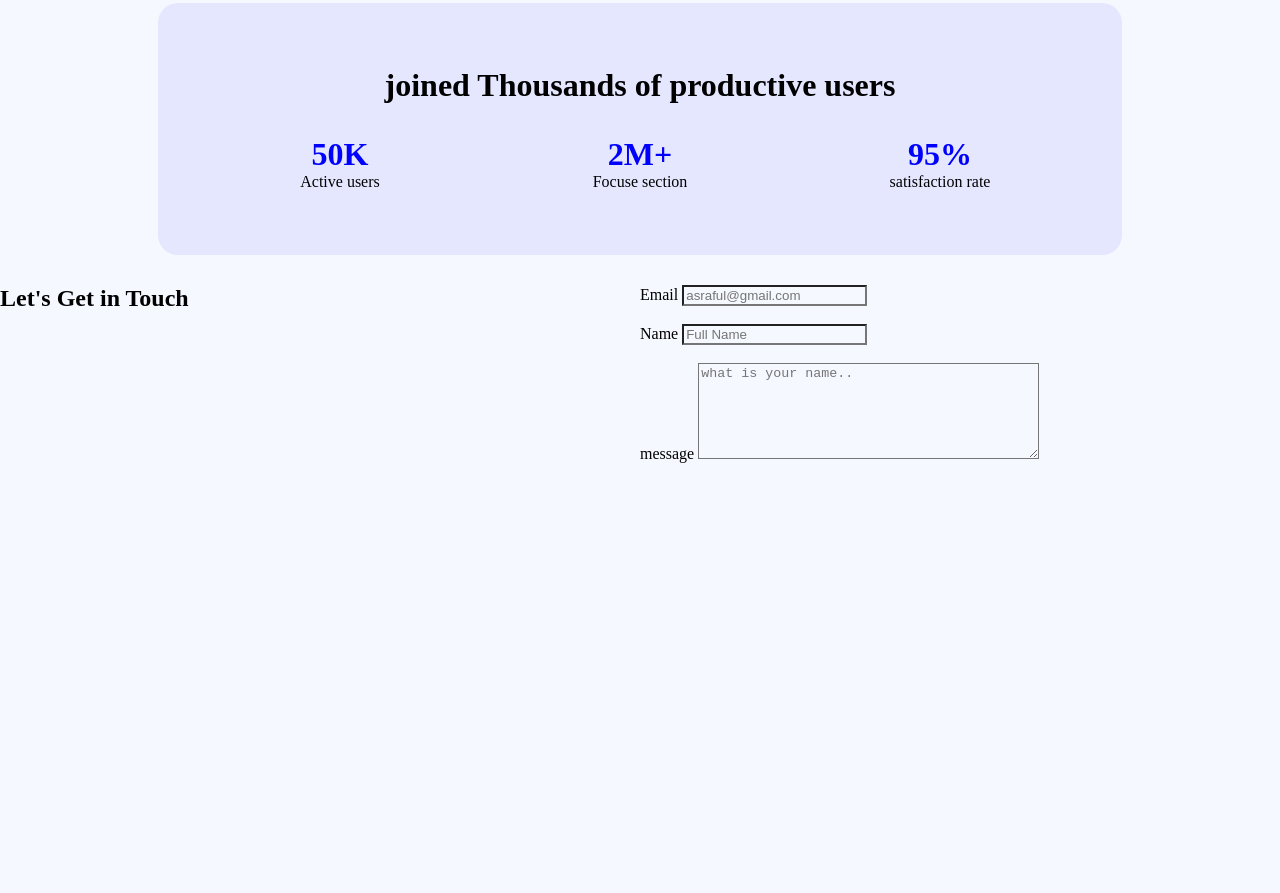
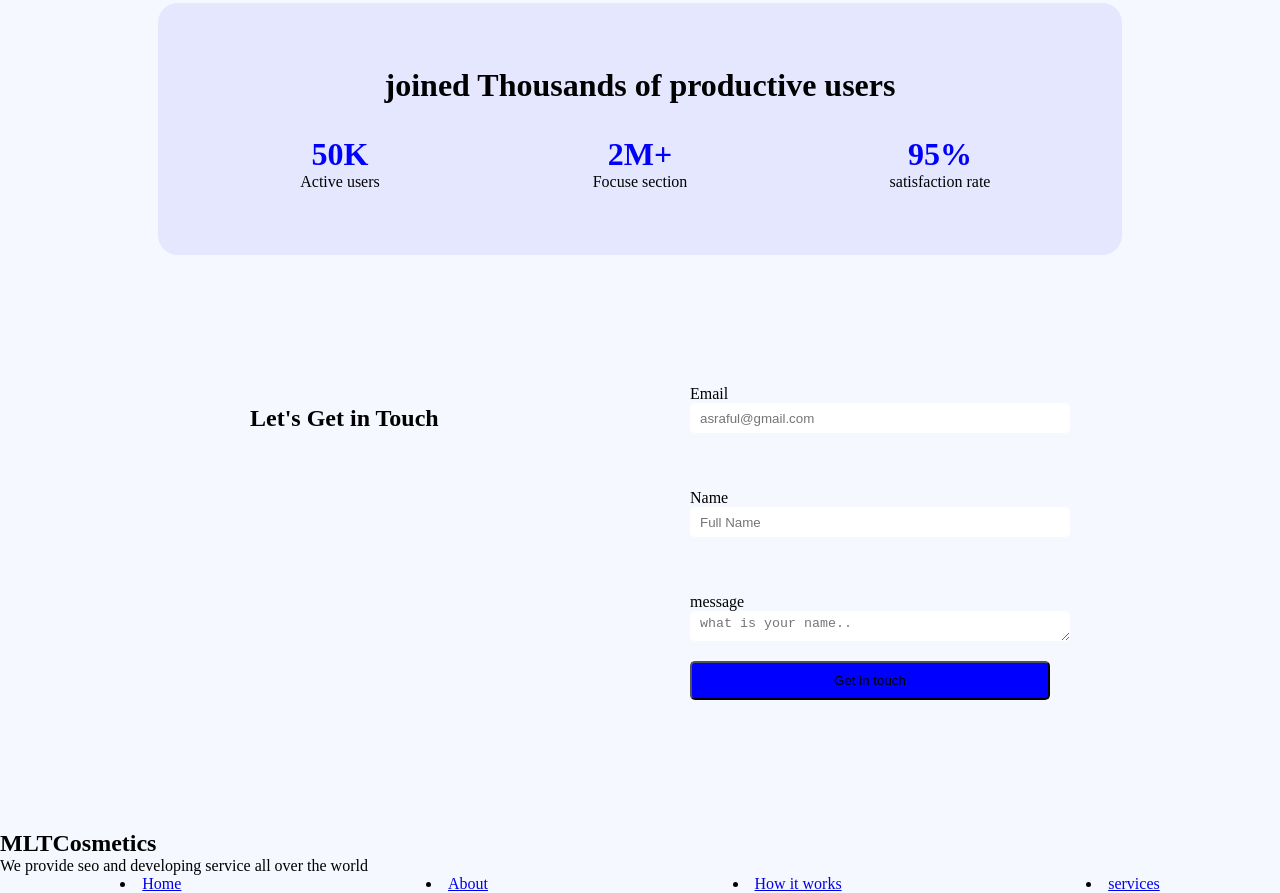
Before and after one commit to Ashraful352/assignments, a plain HTML site: page index.html in a window 1280 px wide. Shown: the part 999-1892 px from the top of the page. Before the commit the page ends 1462 px from the top, so only its background shows below. Drawn offline with Linux system fonts and the light colour scheme.

Commit message:
secend commit

```diff
--- a/index.html
+++ b/index.html
@@ -75,10 +75,9 @@
                 </div>
             </div>
         </section>
-        <section>
-            <div class="main-touch-section">
+        <section class="main-section">
                 <div class="touch-section">
-                    <h2>Let's Get in Touch</h2>
+                    <h2 class="touch-title">Let's Get in Touch</h2>
                 </div>
                 <div class="touch-section">
                     <label for="Email">Email</label>
@@ -86,12 +85,26 @@
                     <label for="Name">Name</label>
                     <input type="text" name="" placeholder="Full Name"><br><br>
                     <label for ="message">message</label>
-                    <textarea id="message" placeholder="what is your name.."rows="6"cols="40"></textarea>
+                    <textarea id="message" placeholder="what is your name.."rows="10"cols="40"></textarea>
+                    <button class="touch-btn">Get in touch</button>
                 </div>
-            </div>
+
         </section>
     </main>
     <footer>
+        <div class="main-footer">
+            <h2 classs="footer-title">MLTCosmetics</h2>
+            <p class ="footer-des">We provide seo and developing service all over the world</p>
+        </div>
+        <div  class="main-footer">
+            <nav class="menu-footer">
+                <li><a href="#home">Home</a></li>
+                <li><a href="#home">About</a></li>
+                <li><a href="#home">How it works</a></li>
+                <li><a href="#home">services</a></li>
+            </nav>
+        </div>
+
 
     </footer>
 
--- a/style.css
+++ b/style.css
@@ -140,13 +140,43 @@
     background-color: rgb(229, 231, 255);
 }
 
-.main-touch-section{
+.main-section{
+    padding: 130px 230px;
     display: flex;
-    justify-content: space-between;
-    margin-top: 30px;
-    background-color: blueviolet;
+    gap: 100px;
 
 }
 .touch-section{
-    flex:2;
+    width: 50%;
+    justify-content: space-around;
+
 }
+
+section input[type="text"],  section input[type="email"], section textarea{
+    height: 20px;
+    border-radius: 5px;
+    background-color: white;
+    display: block;
+    width: 100%;
+    padding: 5px 10px;
+    margin-bottom: 20px;
+    border: none;
+}
+.touch-btn{
+    width:100%;
+    background-color:blue;
+    border-radius: 5px;
+    padding:10px;
+    margin:none;
+}
+.touch-btn:hover{
+    color:white;
+}
+.touch-title{
+    margin:20px;
+}
+
+.menu-footer{
+    display:flex;
+    gap:4px;
+}
```
